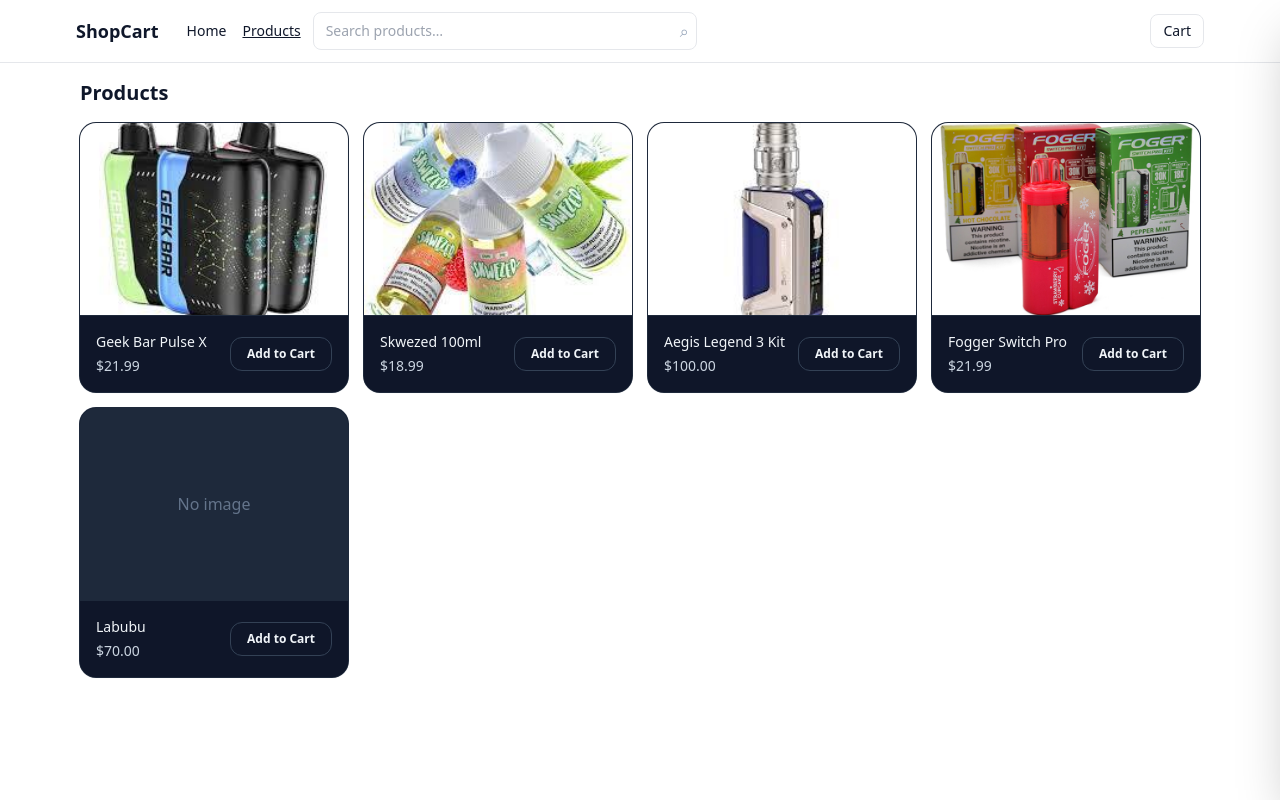
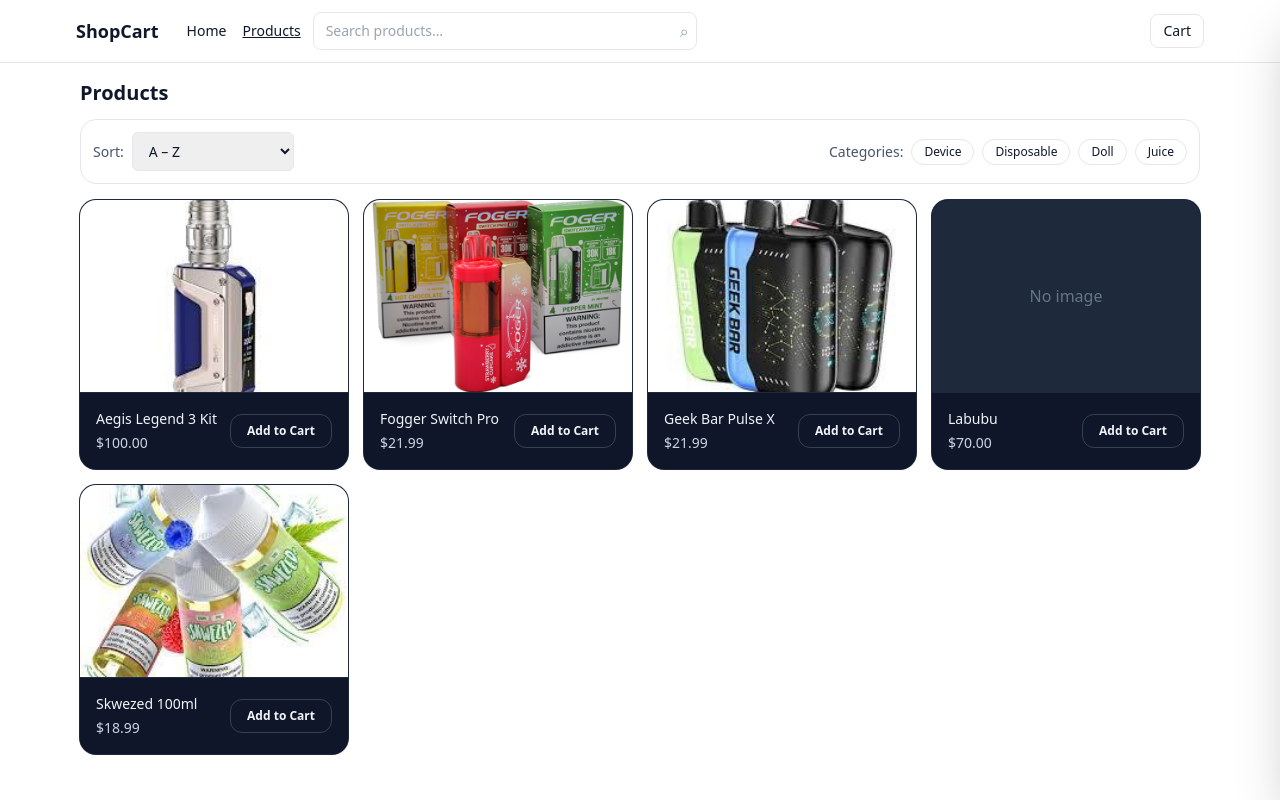
Before and after one commit to MartinWebDevv/ShopCart, a React (Vite) app: page /products in a window 1280 px wide. Built offline with nearby package versions, Linux system fonts and the light colour scheme.

Commit message:
added filtering and home page with category options

```diff
--- a/src/features/product/Filters.jsx
+++ b/src/features/product/Filters.jsx
@@ -1,85 +1,83 @@
 import React from "react";
-import SortProducts from "./SortProducts";
+
+/* =========================================
+   Filters (sort + categories)
+   PROPS:
+     - sortBy: "name-asc" | "name-desc" | "price-asc" | "price-desc"
+     - onChangeSort: (value) => void
+     - categories: string[]
+     - selectedCategories: Set<string> | string[]
+     - onToggleCategory: (cat) => void
+     - onClear: () => void
+   ========================================= */
 
 export default function Filters({
-  onChange,
+  sortBy = "name-asc",
+  onChangeSort,
+  categories = [],
+  selectedCategories = new Set(),
+  onToggleCategory,
   onClear,
-  onClose,
-  categories,
-  resultsCount,
-  selectedFilters,
-  selectedSort,
-  onSortChange,
 }) {
+  // Support both Set and Array for selectedCategories
+  const isSelected = (c) =>
+    selectedCategories instanceof Set
+      ? selectedCategories.has(c)
+      : selectedCategories.includes?.(c);
+
   return (
-    <div className="md:p-4 rounded-xl c-card shadow-sm ring-1 c-ring md:sticky md:top-4">
-      {/* Mobile Close */}
-      <div className="flex items-center justify-between border-b c-border p-4 lg:hidden">
-        <h2 className="text-md font-bold c-text">Filters</h2>
-        <button onClick={onClose} className="rounded-lg p-2 btn-ghost" aria-label="Close filters">
-          <svg xmlns="http://www.w3.org/2000/svg" fill="none"
-            viewBox="0 0 24 24" strokeWidth={1.5} stroke="currentColor"
-            className="w-6 h-6 c-text">
-            <path strokeLinecap="round" strokeLinejoin="round"
-              d="M6 18L18 6M6 6l12 12"/>
-          </svg>
-        </button>
-      </div>
-
-      {/* Count */}
-      <div className="mb-4 inline-flex items-center rounded-full px-3 py-1 text-xs font-medium c-muted chip border c-border">
-        {resultsCount} products
-      </div>
-
-      {/* Category */}
-      <div className="mb-4">
-        <label htmlFor="category" className="block text-sm font-medium c-muted">Category:</label>
+    <div className="mb-4 flex flex-col gap-3 rounded-2xl border p-3 md:flex-row md:items-center md:justify-between">
+      {/* Sort */}
+      <div className="flex items-center gap-2">
+        <label htmlFor="sort" className="text-sm text-slate-600">
+          Sort:
+        </label>
         <select
-          id="category"
-          name="category"
-          value={selectedFilters.category}
-          onChange={onChange}
-          className="mt-1 block w-full rounded-md border c-border c-card shadow-sm focus:outline-none focus:ring-2 c-ring"
+          id="sort"
+          value={sortBy}
+          onChange={(e) => onChangeSort?.(e.target.value)}
+          className="rounded-md border px-3 py-2 text-sm"
         >
-          <option value="">All Categories</option>
-          {categories.map((category) => (<option key={category} value={category}>{category}</option>))}
+          <option value="name-asc">A – Z</option>
+          <option value="name-desc">Z – A</option>
+          <option value="price-asc">Price Low → High</option>
+          <option value="price-desc">Price High → Low</option>
         </select>
       </div>
 
-      {/* Price */}
-      <div className="mb-4">
-        <label htmlFor="price" className="block text-sm font-medium c-muted">Price Range:</label>
-        <div className="flex items-center gap-2 mt-1">
+      {/* Categories */}
+      <div className="flex flex-wrap items-center gap-2">
+        <span className="text-sm text-slate-600">Categories:</span>
+        <div className="flex flex-wrap gap-2">
+          {categories.map((c) => (
+            <label
+              key={c}
+              className={`inline-flex cursor-pointer items-center gap-2 rounded-full border px-3 py-1 text-xs ${
+                isSelected(c) ? "bg-slate-900 text-white" : "bg-white"
+              }`}
+              title={c}
+            >
               <input
-            type="number"
-            id="minPrice"
-            name="minPrice"
-            placeholder="Min"
-            value={selectedFilters.minPrice}
-            onChange={onChange}
-            className="w-full rounded-md border c-border c-input shadow-sm focus:outline-none focus:ring-2 c-ring"
+                type="checkbox"
+                className="hidden"
+                checked={isSelected(c)}
+                onChange={() => onToggleCategory?.(c)}
               />
-          <span className="c-muted">to</span>
-          <input
-            type="number"
-            id="maxPrice"
-            name="maxPrice"
-            placeholder="Max"
-            value={selectedFilters.maxPrice}
-            onChange={onChange}
-            className="w-full rounded-md border c-border c-input shadow-sm focus:outline-none focus:ring-2 c-ring"
-          />
-        </div>
+              {c}
+            </label>
+          ))}
         </div>
 
-      <SortProducts selectedSort={selectedSort} onSortChange={onSortChange} />
-
+        {/* Clear */}
+        {(selectedCategories?.size || selectedCategories?.length) ? (
           <button
+            className="ml-2 text-xs text-red-600 hover:underline"
             onClick={onClear}
-        className="mt-4 w-full rounded-md px-4 py-2 text-sm font-medium btn-ghost"
           >
-        Clear Filters
+            Clear
           </button>
+        ) : null}
+      </div>
     </div>
   );
 }
--- a/src/pages/Home.jsx
+++ b/src/pages/Home.jsx
@@ -1,56 +1,77 @@
 // src/pages/Home.jsx
-import React from 'react';
+import React, { useMemo } from 'react';
 import { Link } from 'react-router-dom';
-import ProductCard from '../features/product/ProductCard';
-import products from '../data/products';
+import { products as productsData } from '../data/products.js';
+
+function getCategory(p) {
+  return (p?.category || p?.type || '').toString();
+}
+function getTitle(p) {
+  return (p?.title || p?.name || '').toString();
+}
 
 export default function Home() {
+  // Build unique category list + counts
+  const categories = useMemo(() => {
+    const map = new Map();
+    for (const p of productsData) {
+      const cat = getCategory(p).trim();
+      if (!cat) continue;
+      map.set(cat, (map.get(cat) || 0) + 1);
+    }
+    // Sort A–Z for a nice, predictable order
+    return Array.from(map.entries())
+      .sort((a, b) => a[0].localeCompare(b[0]))
+      .map(([name, count]) => ({ name, count }));
+  }, []);
+
   return (
-    <section className="mx-auto">
+    <section className="mx-auto max-w-6xl">
       {/* Hero */}
-      <div className="rounded-2xl border bg-slate-50 p-6">
-        <h1 className="text-4xl font-bold">Welcome to ShopCart</h1>
+      <div className="mb-6 rounded-2xl border bg-slate-50 p-6">
+        <h1 className="text-2xl font-bold">Welcome to ShopCart</h1>
         <p className="mt-2 text-slate-600">
-          A clean React + Vite demo storefront with a cart, coupons, and a product modal.
+          Pick a category to browse products. Filters will be pre-applied on the next page.
         </p>
+      </div>
 
-        <div className="mt-4 flex gap-3">
-          <Link
-            to="/products"
-            className="rounded bg-slate-700 px-5 py-4 text-md font-semibold text-white hover:opacity-90"
-          >
-            Browse Products
-          </Link>
+      {/*Featured products strip */}
+      <div className="mb-5">
+        <h2 className="mt-8 mb-3 px-3 text-xl font-semibold">Featured</h2>
+        <div className="grid grid-cols-2 gap-4 md:grid-cols-3 lg:grid-cols-4">
+          {productsData.slice(0, 4).map((p) => (
+            <div key={p.id ?? getTitle(p)} className="rounded-xl border p-4">
+              {getTitle(p)}
+            </div>
+          ))}
         </div>
       </div>
 
-      {/* Feature highlights */}
-      <div id="features" className="mt-8 grid gap-4 md:grid-cols-3 mb-5">
-        <div className="rounded-xl border p-4">
-          <h3 className="font-semibold">Cart & Coupons</h3>
-          <p className="mt-1 text-sm text-slate-600">
-            Add items, adjust quantities, and apply promo codes with live totals.
-          </p>
-        </div>
-        <div className="rounded-xl border p-4">
-          <h3 className="font-semibold">Product Modal</h3>
-          <p className="mt-1 text-sm text-slate-600">
-            Click any product for a clean, mobile-friendly detail popup.
-          </p>
-        </div>
-        <div className="rounded-xl border p-4">
-          <h3 className="font-semibold">Global Search</h3>
-          <p className="mt-1 text-sm text-slate-600">
-            Filter products from the header search, instantly.
-          </p>
-        </div>
-      </div>
-      {/* instead of showing product, show categories to choose from.
-      those will bring you to a page to show  the chosen category */}
+      {/* Categories grid */}
+      <div className="mt-8 mb-3 px-3 text-xl font-semibold">Categories</div>
       <div className="grid grid-cols-2 gap-4 md:grid-cols-3 lg:grid-cols-4">
-        {products.map((p) => (
-          <ProductCard key={p.id ?? p.title ?? p.name} product={p} />
-        ))}
+        {categories.length === 0 ? (
+          <div className="col-span-full rounded-xl border p-6 text-center text-slate-600">
+            No categories found.
+          </div>
+        ) : (
+          categories.map(({ name, count }) => (
+            <Link
+              key={name}
+              to={`/products?cat=${encodeURIComponent(name)}`}
+              className="group rounded-2xl border p-5 transition hover:shadow-lg"
+              title={`View ${name}`}
+            >
+              <div className="text-lg font-semibold">{name}</div>
+              <div className="mt-1 text-sm text-slate-600">
+                {count} item{count === 1 ? '' : 's'}
+              </div>
+
+              {/* Decorative area (optional image placeholder) */}
+              <div className="mt-4 h-28 rounded-xl bg-slate-400 transition group-hover:bg-slate-200" />
+            </Link>
+          ))
+        )}
       </div>
     </section>
   );
--- a/src/pages/Product.jsx
+++ b/src/pages/Product.jsx
@@ -1,44 +1,167 @@
-// src/features/Product.jsx
-import React, { useMemo, useState, useCallback } from "react";
+// src/pages/Products.jsx
+import React, { useMemo, useState, useCallback, useEffect } from "react";
+import { useNavigate, useParams, useLocation } from "react-router-dom";
 import { useCart } from "../app/CartContext.jsx";
 import ProductCard from "../features/product/ProductCard.jsx";
 import ProductDetailModal from "../features/product/ProductDetailModal.jsx";
+import Filters from "../features/product/Filters.jsx";
 import { products as productsData } from "../data/products.js";
 
 /* =========================================
-   SECTION: Product Page (Grid + Modal Controller)
-   - Uses global `query` from context to filter
-   - Provides stable callbacks to memoized cards
+   Helpers
    ========================================= */
-export default function Product() {
+function toNumberPrice(value) {
+  if (typeof value === "number") return value;
+  if (value == null) return 0;
+  const cleaned = String(value).replace(/[^0-9.]/g, "");
+  const num = Number(cleaned);
+  return Number.isFinite(num) ? num : 0;
+}
+function getTitle(p) {
+  return (p?.title || p?.name || "").toString();
+}
+function getCategory(p) {
+  return (p?.category || p?.type || "").toString();
+}
+function normalizeId(val) {
+  if (val == null) return "";
+  return String(val);
+}
+function deriveIdFromProduct(p) {
+  const base = (p?.id ?? p?.sku ?? p?.title ?? p?.name ?? "").toString();
+  return base || `${(p?.title || p?.name || "product").replace(/\s+/g, "-").toLowerCase()}`;
+}
+function parseCatsFromSearch(search) {
+  const sp = new URLSearchParams(search);
+  const arr = sp.getAll("cat").map((c) => c.trim()).filter(Boolean);
+  return new Set(arr);
+}
+
+/* =========================================
+   Products Page (Filters + Grid + Modal + Deep Linking)
+   ========================================= */
+export default function Products() {
   const { addToCart, query } = useCart();
+  const navigate = useNavigate();
+  const params = useParams();
+  const location = useLocation();
 
   const [selectedProduct, setSelectedProduct] = useState(null);
   const [isModalOpen, setModalOpen] = useState(false);
 
+  // Filter state
+  const [sortBy, setSortBy] = useState("name-asc");
+  // Initialize selected categories from ?cat=...
+  const [selectedCats, setSelectedCats] = useState(() => parseCatsFromSearch(location.search));
+
+  // If you navigate from Home with a new ?cat=..., sync it in:
+  useEffect(() => {
+    const fromURL = parseCatsFromSearch(location.search);
+    // Only update if the URL actually carries categories
+    if (fromURL.size > 0) setSelectedCats(fromURL);
+  }, [location.search]);
+
+  // Unique categories from data
+  const allCategories = useMemo(() => {
+    const set = new Set();
+    for (const p of productsData) {
+      const c = getCategory(p);
+      if (c) set.add(c);
+    }
+    return Array.from(set).sort((a, b) => a.localeCompare(b));
+  }, []);
+
+  // Filter + search + sort pipeline
   const products = useMemo(() => {
     const q = (query || "").trim().toLowerCase();
-    let list = Array.isArray(productsData) ? productsData : [];
+
+    let list = Array.isArray(productsData) ? productsData.slice() : [];
+
+    // Search filter (title or tags)
     if (q) {
       list = list.filter((item) => {
-        const title = String(item.title || item.name || "").toLowerCase();
+        const title = getTitle(item).toLowerCase();
         const tags = Array.isArray(item.tags) ? item.tags.join(" ").toLowerCase() : "";
         return title.includes(q) || tags.includes(q);
       });
     }
+
+    // Category filter (if any selected)
+    if (selectedCats.size > 0) {
+      list = list.filter((item) => {
+        const c = getCategory(item);
+        return c && selectedCats.has(c);
+      });
+    }
+
+    // Sorting
+    switch (sortBy) {
+      case "name-asc":
+        list.sort((a, b) => getTitle(a).localeCompare(getTitle(b)));
+        break;
+      case "name-desc":
+        list.sort((a, b) => getTitle(b).localeCompare(getTitle(a)));
+        break;
+      case "price-asc":
+        list.sort((a, b) => toNumberPrice(a.price) - toNumberPrice(b.price));
+        break;
+      case "price-desc":
+        list.sort((a, b) => toNumberPrice(b.price) - toNumberPrice(a.price));
+        break;
+      default:
+        break;
+    }
+
     return list;
-  }, [query]);
+  }, [query, selectedCats, sortBy]);
 
-  /* Stable callbacks (don’t recreate per item render) */
-  const handleCardClick = useCallback((product) => {
-    setSelectedProduct(product);
-    setModalOpen(true);
+  // ID index for deep-link
+  const byId = useMemo(() => {
+    const map = new Map();
+    for (const p of productsData) {
+      map.set(normalizeId(deriveIdFromProduct(p)), p);
+      if (p?.id != null) map.set(normalizeId(p.id), p);
+    }
+    return map;
   }, []);
+
+  // Open modal if /product/:id is present
+  useEffect(() => {
+    const routeId = params.id ? normalizeId(params.id) : "";
+    if (!routeId) return;
+
+    const p = byId.get(routeId);
+    if (p) {
+      setSelectedProduct(p);
+      setModalOpen(true);
+    } else {
+      navigate("/products", { replace: true });
+    }
+    // eslint-disable-next-line react-hooks/exhaustive-deps
+  }, [params.id, byId]);
+
+  // Handlers
+  const handleCardClick = useCallback(
+    (product) => {
+      const id = normalizeId(deriveIdFromProduct(product));
+      const basePath = location.pathname.startsWith("/products") ? "/products" : "/";
+      navigate(`/product/${encodeURIComponent(id)}`, { state: { from: basePath } });
+      setSelectedProduct(product);
+      setModalOpen(true);
+    },
+    [navigate, location.pathname]
+  );
 
   const handleCloseModal = useCallback(() => {
     setModalOpen(false);
     setTimeout(() => setSelectedProduct(null), 200);
-  }, []);
+    const from = location.state?.from;
+    if (from === "/products" || from === "/") {
+      navigate(from, { replace: true });
+    } else {
+      navigate("/products", { replace: true });
+    }
+  }, [navigate, location.state]);
 
   const handleAddToCart = useCallback(
     (product) => {
@@ -48,14 +171,37 @@
     [addToCart]
   );
 
+  // Category filter handlers
+  const handleToggleCategory = useCallback((cat) => {
+    setSelectedCats((prev) => {
+      const next = new Set(prev);
+      if (next.has(cat)) next.delete(cat);
+      else next.add(cat);
+      return next;
+    });
+  }, []);
+
+  const handleClearFilters = useCallback(() => {
+    setSelectedCats(new Set());
+  }, []);
+
   return (
     <section>
-      <div className="mb-4 flex items-center justify-between gap-3">
-        <h2 className="text-xl font-semibold">
-          Products{query ? ` — “${query}”` : ""}
-        </h2>
+      <div className="mb-3 flex items-center justify-between gap-3">
+        <h2 className="text-xl font-semibold">Products</h2>
       </div>
 
+      {/* Filters */}
+      <Filters
+        sortBy={sortBy}
+        onChangeSort={setSortBy}
+        categories={allCategories}
+        selectedCategories={selectedCats}
+        onToggleCategory={handleToggleCategory}
+        onClear={handleClearFilters}
+      />
+
+      {/* Grid */}
       <div className="grid grid-cols-2 gap-4 md:grid-cols-3 lg:grid-cols-4">
         {products.map((p) => (
           <ProductCard
@@ -67,6 +213,7 @@
         ))}
       </div>
 
+      {/* Modal */}
       <ProductDetailModal
         open={isModalOpen}
         product={selectedProduct}
```
Also changed, not shown: 1 other file (tests, documents, lock files or other folders). Lines whose indentation alone changed are shown as unchanged.
